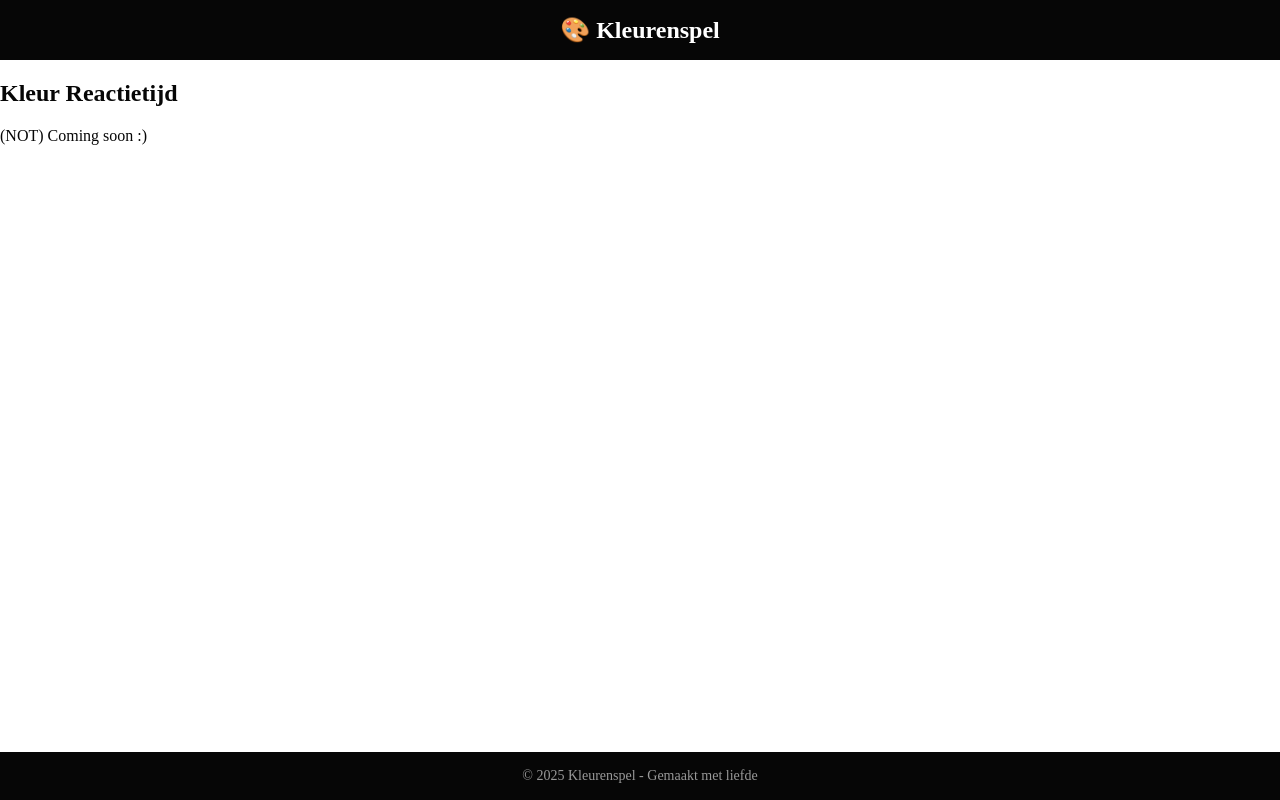
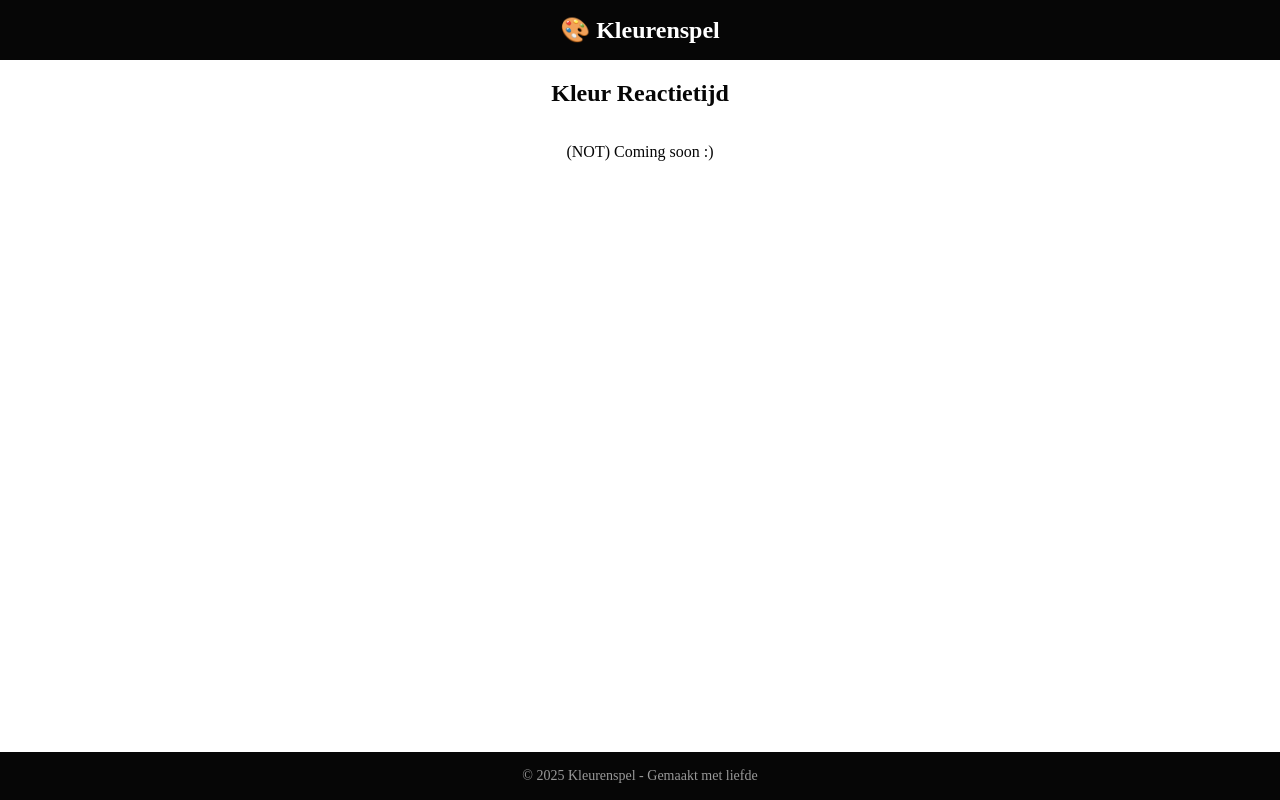
Before and after one commit to SafaT06/Webbio_KleurenSpel, a React (Create React App) app in the folder kleuren-spel/: page /reactietijd in a window 1280 px wide. Built offline with nearby package versions, Linux system fonts and the light colour scheme.

Commit message:
Dead code cleanup

```diff
--- a/kleuren-spel/src/components/KleurenSpel/ReactietijdSpel.jsx
+++ b/kleuren-spel/src/components/KleurenSpel/ReactietijdSpel.jsx
@@ -2,7 +2,7 @@ import "../../css/KleurenSpel.css";
 
 function ReactietijdSpel() {
   return (
-    <div className="reactietijd-scherm">
+    <div className="reactie-tijd">
       <h2>Kleur Reactietijd</h2>
       <p>(NOT) Coming soon :)</p>
     </div>
--- a/kleuren-spel/src/css/index.css
+++ b/kleuren-spel/src/css/index.css
@@ -3,7 +3,6 @@
   --color-white: #ffffff;
   --color-background: #ffffff;
   --color-text: #060606;
-  --color-border: #e0e0e0;
 
   --transition: all 0.2s ease;
 }
--- a/kleuren-spel/src/css/kleurenSpel.css
+++ b/kleuren-spel/src/css/kleurenSpel.css
@@ -51,3 +51,10 @@
   color: var(--color-white);
   border: 2px solid var(--color-carbon);
 }
+
+.reactie-tijd {
+  display: flex;
+  flex-direction: column;
+  align-items: center;
+  justify-content: center;
+}
```
